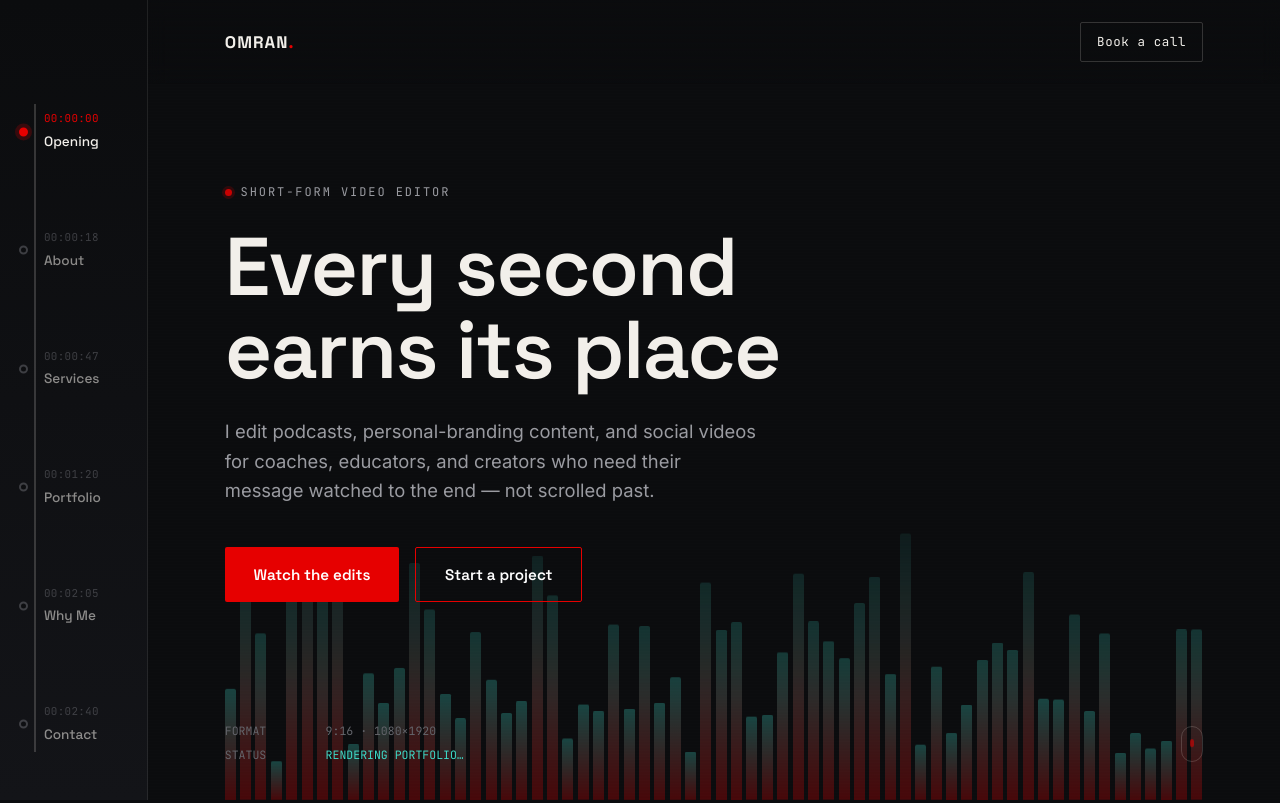
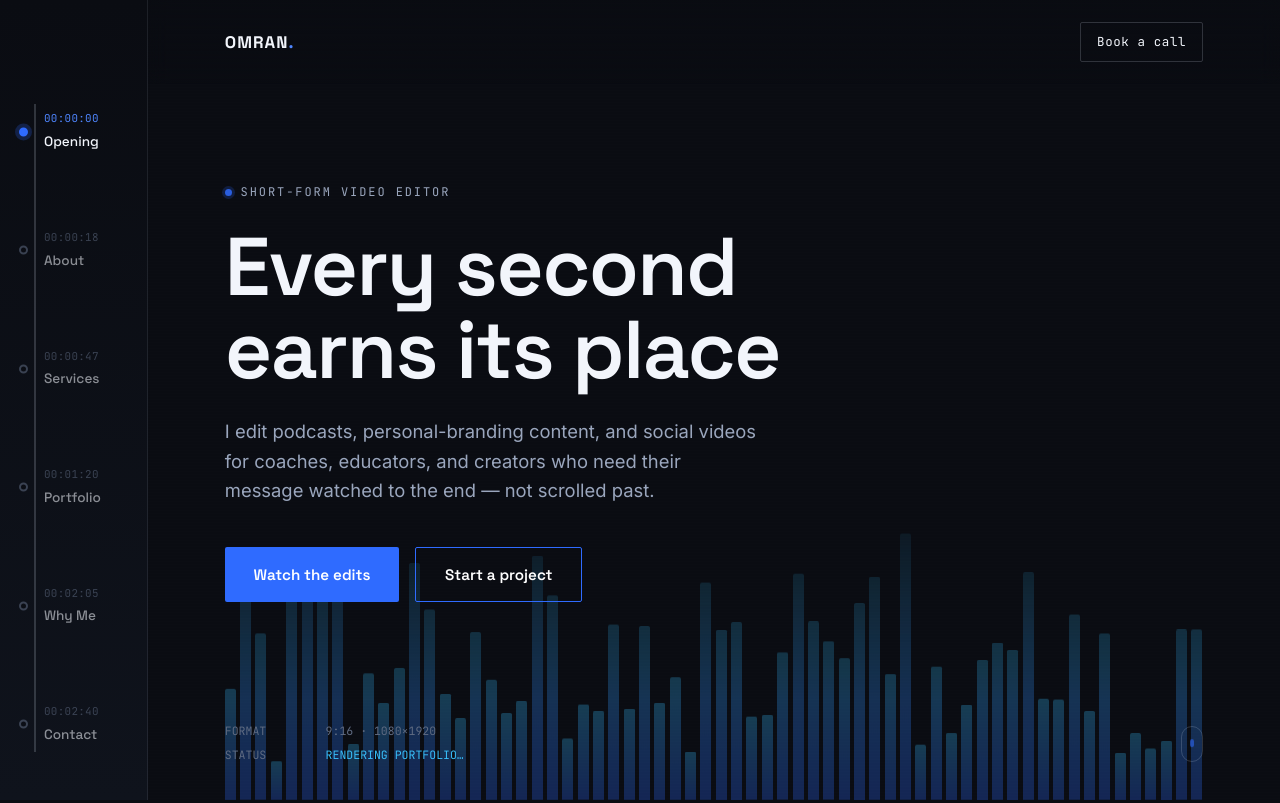
Before and after one commit to omransaleh-videoedit/portfolio, a plain HTML site: page index.html in a window 1280 px wide. Shown: the top 803 px of the page. Drawn offline with Linux system fonts and the light colour scheme.

Commit message:
Update style.css

```diff
--- a/css/style.css
+++ b/css/style.css
@@ -21,32 +21,31 @@
 
 /* ----------------------------------------------------------------
    1. DESIGN TOKENS
-   Palette is grounded in the subject: a near-black "editing suite"
-   background, with a warm amber ("tally light" / record indicator)
-   and cool teal (waveform / color-scope) as the two accents — a
-   nod to the classic teal-and-orange grade every video editor
-   knows, rather than a generic single neon accent.
+   Royal Blue identity: a near-black navy "editing suite" background,
+   with royal blue (primary accent) and sky cyan (secondary accent).
+   NOTE: variable names (--color-amber / --color-teal) are kept so the
+   HTML and JS keep working; --color-amber is now the primary BLUE.
    ---------------------------------------------------------------- */
 :root {
   /* Color */
-  --color-bg: #0b0c0e;
-  --color-bg-alt: #131418;
-  --color-bg-raised: #191a1f;
-  --color-line: rgba(242, 239, 234, 0.09);
-  --color-line-strong: rgba(242, 239, 234, 0.18);
-  --color-text: #f2efea;
-  --color-text-dim: #9a9ba1;
-  --color-text-faint: #64656b;
-  --color-amber: #e8a33d;
-  --color-amber-dim: #8a6a34;
-  --color-teal: #3ed9c7;
-  --color-teal-dim: #2b7d73;
+  --color-bg: #0a0c12;
+  --color-bg-alt: #0f131c;
+  --color-bg-raised: #151b27;
+  --color-line: rgba(220, 230, 250, 0.09);
+  --color-line-strong: rgba(220, 230, 250, 0.18);
+  --color-text: #f2f5fb;
+  --color-text-dim: #9aa6bd;
+  --color-text-faint: #5f6b82;
+  --color-amber: #2f6bff;
+  --color-amber-dim: #1b3fa0;
+  --color-teal: #38bdf8;
+  --color-teal-dim: #1d6f9a;
 
   /* Placeholder gradients used when a portfolio item has no poster image */
-  --placeholder-1: linear-gradient(160deg, #2a1e12 0%, #0b0c0e 70%);
-  --placeholder-2: linear-gradient(160deg, #10221f 0%, #0b0c0e 70%);
-  --placeholder-3: linear-gradient(160deg, #241a10 0%, #171018 80%);
-  --placeholder-4: linear-gradient(160deg, #0d1f1c 0%, #0b0c0e 75%);
+  --placeholder-1: linear-gradient(160deg, #101a33 0%, #0a0c12 70%);
+  --placeholder-2: linear-gradient(160deg, #0d2233 0%, #0a0c12 70%);
+  --placeholder-3: linear-gradient(160deg, #141a38 0%, #0f1220 80%);
+  --placeholder-4: linear-gradient(160deg, #0b1f2e 0%, #0a0c12 75%);
 
   /* Type */
   --font-display: "Space Grotesk", "Helvetica Neue", Arial, sans-serif;
@@ -171,20 +170,22 @@ section {
 
 .btn--primary {
   background: var(--color-amber);
-  color: #12100a;
+  color: #ffffff;
 }
 .btn--primary:hover {
   transform: translateY(-2px);
-  background: #f0b45a;
+  background: #5b8dff;
+  box-shadow: 0 8px 24px rgba(47, 107, 255, 0.35);
 }
 
 .btn--ghost {
-  border: 1px solid var(--color-line-strong);
-  color: var(--color-text);
+  border: 1px solid var(--color-amber);
+  color: #ffffff;
 }
 .btn--ghost:hover {
-  border-color: var(--color-teal);
-  color: var(--color-teal);
+  background: var(--color-amber);
+  border-color: var(--color-amber);
+  color: #ffffff;
 }
 
 .btn--full {
@@ -207,7 +208,7 @@ section {
   height: 7px;
   border-radius: 50%;
   background: var(--color-amber);
-  box-shadow: 0 0 0 3px rgba(232, 163, 61, 0.15);
+  box-shadow: 0 0 0 3px rgba(47, 107, 255, 0.22);
   animation: pulse 1.8s ease-in-out infinite;
 }
 
@@ -223,7 +224,7 @@ section {
 .section-head__tc {
   font-family: var(--font-mono);
   font-size: 0.8rem;
-  color: var(--color-amber);
+  color: #4f86ff;
   letter-spacing: 0.05em;
   white-space: nowrap;
 }
@@ -312,7 +313,7 @@ section {
 .rail-marker.is-active::before {
   border-color: var(--color-amber);
   background: var(--color-amber);
-  box-shadow: 0 0 0 4px rgba(232, 163, 61, 0.18);
+  box-shadow: 0 0 0 4px rgba(47, 107, 255, 0.22);
 }
 
 .rail-marker__tc {
@@ -323,7 +324,7 @@ section {
 }
 
 .rail-marker.is-active .rail-marker__tc {
-  color: var(--color-amber);
+  color: #4f86ff;
 }
 
 .rail-marker__label {
@@ -363,7 +364,7 @@ section {
   justify-content: space-between;
   padding: 1.4rem clamp(1.5rem, 6vw, 5rem);
   backdrop-filter: blur(10px);
-  background: linear-gradient(180deg, rgba(11, 12, 14, 0.85), rgba(11, 12, 14, 0));
+  background: linear-gradient(180deg, rgba(10, 12, 18, 0.85), rgba(10, 12, 18, 0));
 }
 
 .topbar__logo {
@@ -373,7 +374,7 @@ section {
   letter-spacing: 0.06em;
 }
 .topbar__logo-dot {
-  color: var(--color-amber);
+  color: #4f86ff;
 }
 
 .topbar__cta {
@@ -453,7 +454,7 @@ section {
 }
 
 .hero__cursor {
-  color: var(--color-amber);
+  color: #4f86ff;
   animation: blink 1s step-end infinite;
   font-weight: 400;
 }
@@ -548,7 +549,7 @@ section {
   border: 1px solid var(--color-line-strong);
   padding: 0.3rem 0.6rem;
   border-radius: 2px;
-  background: rgba(11, 12, 14, 0.6);
+  background: rgba(10, 12, 18, 0.6);
 }
 .about__portrait-caption {
   margin-top: 0.9rem;
@@ -685,7 +686,7 @@ section {
 .filter-pill.is-active {
   background: var(--color-amber);
   border-color: var(--color-amber);
-  color: #12100a;
+  color: #ffffff;
 }
 
 .portfolio__grid {
@@ -723,8 +724,8 @@ section {
   width: 46px;
   height: 46px;
   border-radius: 50%;
-  background: rgba(11, 12, 14, 0.55);
-  border: 1px solid rgba(242, 239, 234, 0.35);
+  background: rgba(10, 12, 18, 0.55);
+  border: 1px solid rgba(242, 245, 251, 0.35);
   display: flex;
   align-items: center;
   justify-content: center;
@@ -734,7 +735,7 @@ section {
 }
 .video-card__frame:hover .video-card__play {
   background: var(--color-amber);
-  color: #12100a;
+  color: #ffffff;
 }
 
 .video-card__ratio-tag {
@@ -746,7 +747,7 @@ section {
   letter-spacing: 0.05em;
   padding: 0.2rem 0.45rem;
   border-radius: 2px;
-  background: rgba(11, 12, 14, 0.6);
+  background: rgba(10, 12, 18, 0.6);
   border: 1px solid var(--color-line-strong);
   color: var(--color-text-dim);
 }
@@ -778,7 +779,7 @@ section {
 .lightbox__backdrop {
   position: absolute;
   inset: 0;
-  background: rgba(6, 6, 8, 0.88);
+  background: rgba(5, 7, 12, 0.88);
   backdrop-filter: blur(4px);
 }
 .lightbox__panel {
@@ -923,8 +924,8 @@ section {
   transition: color var(--dur-fast) var(--ease-out), border-color var(--dur-fast) var(--ease-out);
 }
 .contact__links a:hover {
-  color: var(--color-amber);
-  border-color: var(--color-amber);
+  color: #4f86ff;
+  border-color: #4f86ff;
 }
 
 /* ----------------------------------------------------------------
@@ -1048,57 +1049,3 @@ section {
     scroll-behavior: auto !important;
   }
 }
-
-/* --- Rebranding to Deep Red --- */
-
-:root {
-  --color-amber: #e60000;
-  --color-amber-dim: #990000;
-}
-
-.btn--primary {
-  background: #e60000 !important;
-  color: #ffffff !important;
-}
-.btn--primary:hover {
-  background: #ff1a1a !important;
-}
-
-.btn--ghost {
-  border-color: #e60000 !important;
-  color: #ffffff !important;
-}
-.btn--ghost:hover {
-  background: #e60000 !important;
-  border-color: #e60000 !important;
-  color: #ffffff !important;
-}
-
-.eyebrow__rec {
-  background: #e60000 !important;
-  box-shadow: 0 0 0 3px rgba(230, 0, 0, 0.2) !important;
-}
-
-.rail-marker.is-active::before {
-  border-color: #e60000 !important;
-  background: #e60000 !important;
-  box-shadow: 0 0 0 4px rgba(230, 0, 0, 0.2) !important;
-}
-
-.rail-marker.is-active .rail-marker__tc,
-.section-head__tc,
-.topbar__logo-dot,
-.hero__cursor {
-  color: #e60000 !important;
-}
-
-.filter-pill.is-active {
-  background: #e60000 !important;
-  border-color: #e60000 !important;
-  color: #ffffff !important;
-}
-
-.contact__links a:hover {
-  color: #e60000 !important;
-  border-color: #e60000 !important;
-}
```
